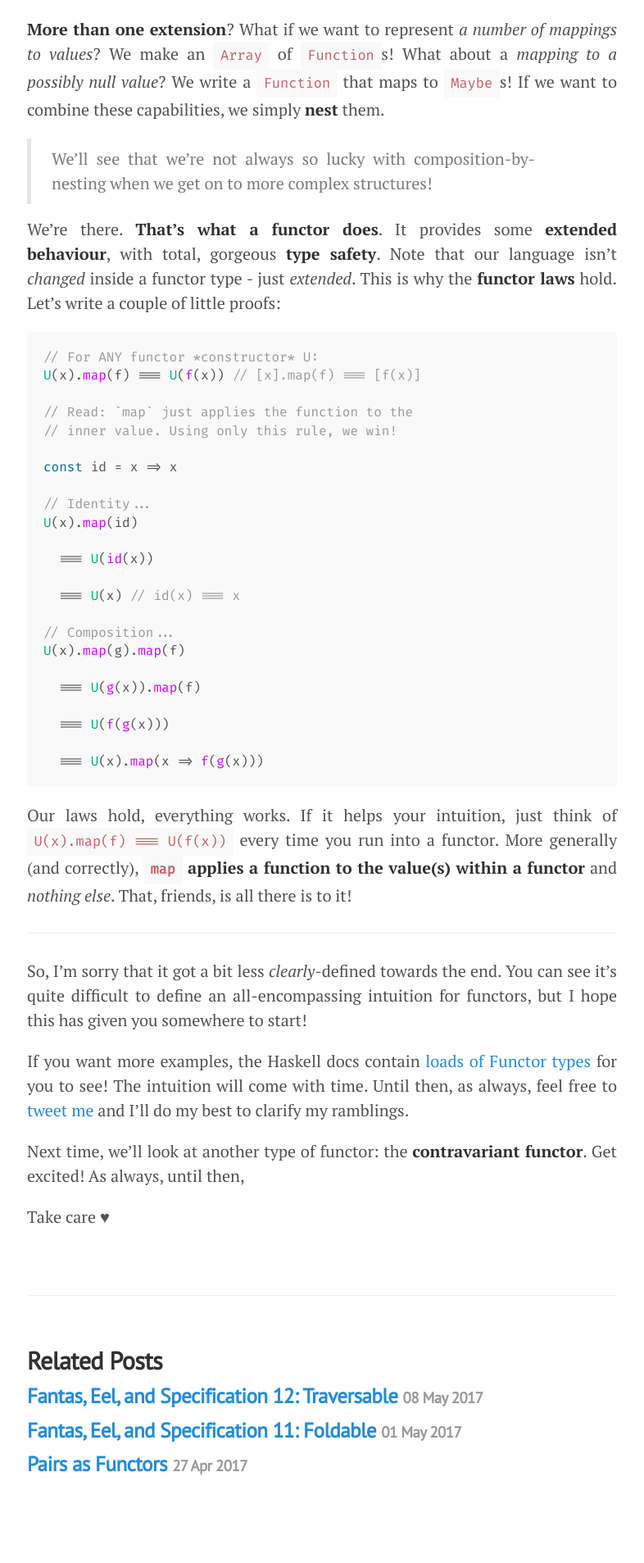
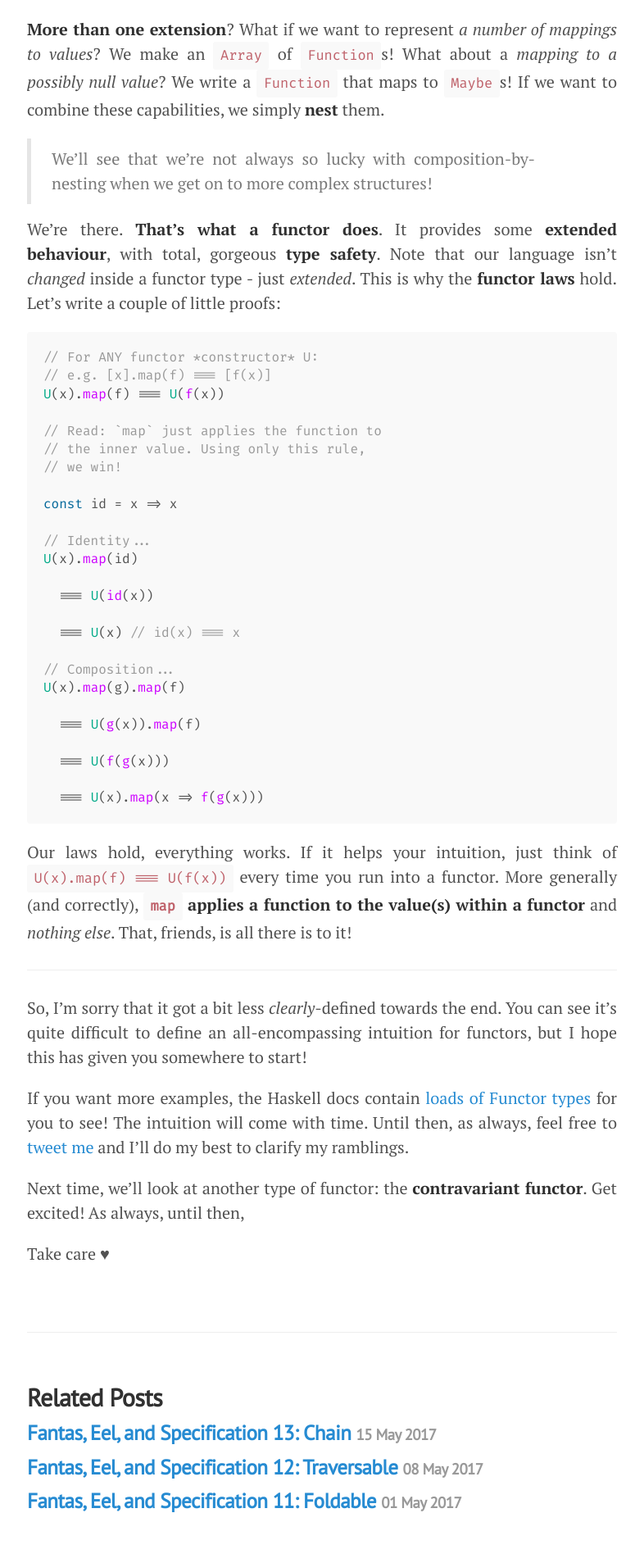
Before and after one commit to i-am-tom/i-am-tom.github.io, a Jekyll site: the page built from _posts/2017-03-27-fantas-eel-and-specification-6.md, in a window 1280 px wide. Shown: the part 2836-4743 px from the top of the page at 82% size, without its empty margins (247-1033 px from the left). Built offline with Jekyll 4.4.1, drawn with Linux system fonts in a browser that asks for light colours; comment, search, counter and statistics services are not loaded; before the commit the page ends 4698 px from its top, so only the background shows below that; some of the changed lines change nothing that is shown.

Commit message:
CHAIN
The Chain post is up! We're two away from the feared monad tutorial.

````diff
--- a/_posts/2017-03-27-fantas-eel-and-specification-6.md
+++ b/_posts/2017-03-27-fantas-eel-and-specification-6.md
@@ -66,10 +66,12 @@
 
 ```javascript
 // For ANY functor *constructor* U:
-U(x).map(f) === U(f(x)) // [x].map(f) === [f(x)]
+// e.g. [x].map(f) === [f(x)]
+U(x).map(f) === U(f(x))
 
-// Read: `map` just applies the function to the
-// inner value. Using only this rule, we win!
+// Read: `map` just applies the function to
+// the inner value. Using only this rule,
+// we win!
 
 const id = x => x
 
--- /dev/null
+++ b/_posts/2017-05-15-fantas-eel-and-specification-13.md
@@ -0,0 +1,343 @@
+---
+layout: post
+title: "Fantas, Eel, and Specification 13: Chain"
+description: Context composition
+---
+
+_You told me to **leave you alone**. My Papa said, "**Come on home**". My doctor said, "**Take it easy**", but your lovin' is **much too strong**. I'm added to your... `Chain`, `Chain`, `Chain`_! Maybe we didn't compose _that_ one, but we're going to `compose` plenty of things today!
+
+Let's take a moment to recap a few previous posts. When [we covered `Functor`](/2017/03/27/fantas-eel-and-specification-6/), we saw that functors created **contexts** in which our "language" could be **extended**:
+
+```haskell
+a :: a -> [b]        -- Multiple results
+m :: a -> Maybe b    -- Possible failure
+e :: a -> Either e b -- Possible exception
+t :: a -> Task e b   -- Async action
+```
+
+We've also seen that [`Applicative` functors](/2017/04/10/fantas-eel-and-specification-8/)' contexts can be **combined** to give us cool tricks like parallel `Task` actions and [`Traversable`](/2017/05/08/fantas-eel-and-specification-12/):
+
+```javascript
+// Just([-1, -2, -3])
+;[1, 2, 3].traverse(Maybe, x => Just(-x))
+
+// Logs 50 (after only 2000ms!)
+lift2(
+  x => y => x + y,
+
+  new Task((_, res) =>
+    setTimeout(
+      () => res(20),
+      2000)),
+
+  new Task((_, res) =>
+    setTimeout(
+      () => res(30),
+      1000)))
+.fork(
+  _ => console.error('???'),
+  x => console.log(x))
+```
+
+There's one thing we _can't_ do, though. What if we want to `compose` two `Functor`-returning functions? Take a look at this example:
+
+```javascript
+//+ prop :: String -> StrMap a -> a
+const prop = k => xs =>
+  k in xs ? Just(xs[k])
+          : Nothing
+
+const data = { a: { b: { c: 2 } } }
+const map = f => xs => xs.map(f)
+
+// How do we get to the 2?
+prop('a')(data) // Just({ b: { c: 2 } })
+.map(prop('b')) // Just(Just({ c: 2 }))
+.map(map(prop('c'))) // Just(Just(Just(2)))
+
+// And if we fail?
+prop('a')(data) // Just({ b: { c: 2 }})
+.map(prop('badger')) // Just(Nothing)
+.map(map(prop('c'))) // Just(Nothing)
+```
+
+So, we **can** get to the `2`, but not without a lot of **mess**. We `map` more and more each time, when all we _really_ want is a `Just 2` if it works and a `Nothing` if it doesn't. What we're missing is a way to **flatten** layers of `Maybe`. Enter `join`:
+
+```javascript
+//+ join :: Maybe (Maybe a) ~> Maybe a
+Maybe.prototype.join = function () {
+  return this.cata({
+    Just: x => x,
+    Nothing: () => Nothing
+  })
+}
+
+prop('a')(data) // Just({ b: { c: 2 } })
+.map(prop('b')).join() // Just({ c: 2 })
+.map(prop('c')).join() // Just(2)
+
+prop('a')(data) // Just({ b: { c: 2 } })
+.map(prop('badger')).join() // Nothing
+.map(prop('c')).join() // Nothing
+```
+
+We seem to have **solved** our problem! Each time we `map` with a `Maybe`-returning function, we call `join` to flatten the two `Maybe` layers into one. `map`, `join`, `map`, `join`, and so on. Back in [the `Traversable` post](/2017/05/08/fantas-eel-and-specification-12/), we saw that the `map`/`sequence` pattern was common enough that we gave it an alias: `traverse`. Wouldn't you know it, the same applies here: the `map`/`join` pattern is so common, we call it `chain`.
+
+```javascript
+//+ chain :: Maybe a ~> (a -> Maybe b)
+//+                  -> Maybe b
+Maybe.prototype.chain = function (f) {
+  return this.cata({
+    Just: f,
+    Nothing: () => this // Do nothing
+  })
+}
+
+// Just like `sequence` is `traverse` with
+// `id`,  `join` is `chain` with `id`!
+//+ join :: Chain m => m (m a) ~> m a
+const join = xs => xs.chain(x => x)
+
+// Our example one more time...
+prop('a')(data) // Just({ b: { c: 2 } })
+.chain(prop('b')) // Just({ c: 2 })
+.chain(prop('c')) // Just(2)
+```
+
+**So many parallels!** Now, this fancy little pattern is useful far beyond an occasional `Maybe`. It turns out that we can unlock a **lot** of behaviour this way:
+
+```javascript
+//+ chain :: Either e a
+//+       ~> (a -> Either e b)
+//+       -> Either e b
+Either.prototype.chain = function (f) {
+  return this.cata({
+    Right: f,
+    Left: _ => this // Do nothing
+  })
+}
+
+const sqrt = x => x < 0
+  ? Left('Hey, no!')
+  : Right(Math.sqrt(x))
+
+Right(16)
+.chain(sqrt) // Right(4)
+.chain(sqrt) // Right(2)
+
+Right(81)
+.chain(sqrt)  // Right(9)
+.map(x => -x) // Right(-9) 😮
+.chain(sqrt)  // Left('Hey, no!')
+.map(x => -x) // Left('Hey, no!')
+
+Left('eep')
+.chain(sqrt) // Left('eep')
+```
+
+Just as `Maybe`'s `chain` would carry forward a `Nothing`, `Either`'s will carry forward the first `Left`. We can then chain a bunch of `Either`-returning functions and get the first `Left` if anything goes wrong - just like **throwing exceptions**! With `Either`, we can model exceptions in a **completely pure way**. **Pure**. Savour this moment. We **fixed** exceptions.
+
+This one's **exciting**, right? Let's see what `Array` can do:
+
+```javascript
+//+ chain :: Array a
+//+       ~> (a -> Array b)
+//+       -> Array b
+Array.prototype.chain = function (f) {
+  // Map, then concat the results.
+  return [].concat(... this.map(f))
+}
+
+// NB: **totally** made up.
+const flights = {
+  ATL: ['LAX', 'DFW'],
+  ORD: ['DEN'],
+  LAX: ['JFK', 'ATL'],
+  DEN: ['ATL', 'ORD', 'DFW'],
+  JFK: ['LAX', 'DEN']
+}
+
+//- Where can I go from airport X?
+//+ whereNext :: String -> [String]
+const whereNext = x => flights[x] || []
+
+// JFK, ATL
+whereNext('LAX')
+
+// LAX, DEN, LAX, DFW
+.chain(whereNext)
+
+// JFK, ATL, ATL, ORD, DFW, JFK, ATL
+.chain(whereNext)
+```
+
+With `Array`, we `map` with some `Array`-returning function, then flatten all the results into one list. `map` and `join`, just like everything else! Here, we're essentially **traversing a graph**, and building up a list of **possible positions** after each **step**. In fact, languages like [**PureScript** use `chain` to model **loops**](https://github.com/purescript/purescript/wiki/Differences-from-Haskell#array-comprehensions)_*_:
+
+```javascript
+//- An ugly implementation for range.
+//+ range :: (Int, Int) -> [Int]
+const range = (from, to) =>
+  [... Array(to - from)]
+  .map((_, i) => i + from)
+
+//- The example from that link in JS.
+//+ factors :: Int -> [Pair Int Int]
+const factors = n =>
+  range(1, n).chain(a =>
+    range(1, a).chain(b =>
+      a * b !== n
+      ? []
+      : [ Pair(a, b) ]))
+
+// (4, 5), (2, 10)
+factors(20)
+```
+
+---
+
+Now, let's talk about [our `Task` type](https://github.com/folktale/data.task)<sup>†</sup>. We've seen that, with its `Apply` implementation, we get **parallelism for free**. However, we haven't actually talked about how to get **serial** behaviour. For example, what if we wanted to do some AJAX to get a _user_, and then use the result to get their _friends_? Well, `chain` would appear to be exactly what we need:
+
+```javascript
+//+ getUser :: String -> Task e Int
+const getUser = email => new Task(
+  (rej, res) => API.getUser(email)
+                .map(x => x.id)
+                .then(res)
+                .catch(rej))
+
+//+ getFriendsOf :: Int -> Task e [User]
+const getFriends = id => new Task(
+  (rej, res) => API.getFriends(id)
+                .then(res)
+                .catch(rej))
+
+// Task e [User] - hooray?
+getUser('test@test.com').chain(getFriends)
+```
+
+It turns out this behaviour **is** defined on our `Task` type, so we can `chain` together `Task` objects to get **sequencing** when we need it, and `ap` them together for **free parallelism**. Before we get _too_ excited, though, let's talk about what's **wrong** here.
+
+If a type **lawfully** implements `Chain` (and hence `Apply` and `Functor`), we can **derive** `ap` using `chain` and `map`:
+
+```javascript
+//+ ap :: Chain m => m a ~> m (a -> b) -> m b
+MyType.prototype.ap = function (fs) {
+  return fs.chain(f => this.map(f))
+}
+```
+
+**So what**? Well, this `ap` doesn't behave like the `ap` we already have. Most importantly, there's **no parallelism**! Houston, **we have a problem**. In the case of `Task`, either the `ap` or `chain` method is therefore **unlawful**.
+
+> There have been [similar discussions](https://github.com/ekmett/either/pull/38#issuecomment-95688646) that are worth reading for more background, but this point is quite an _advanced_ discussion, so brace yourself.
+
+This means that, to write **law-obiding** code, we need to accept that either our `ap` method is wrong, or our `chain` method shouldn't exist. _Personally, I've always chosen to view `chain` as the "problem method", and asserted that `Task` is an `Applicative` but **not** a `Chain`_. What we **should** do is **convert** our `Task` to some "sequential" type when we want to do something sequential:
+
+```javascript
+// A "sequential" async type.
+const Promise = require('fantasy-promises')
+
+// For "errors" within Promise.
+const { Left, Right }
+  = require('fantasy-eithers')
+
+//- Convert a Task to a Promise
+//+ taskToPromise :: Task e a
+//+               -> Promise (Either e a)
+const taskToPromise = task => Promise(
+  res => task.fork(e => res(Left(e)),
+                   x => res(Right(x))))
+
+//+ promiseToTask :: Promise (Either e a)
+//+               -> Task e a
+const promiseToTask = promise =>
+  new Task((rej, res) =>
+    promise.fork(either =>
+      either.cata({
+        Left: rej,
+        Right: res
+      })
+    )
+  )
+
+//- Finally...
+//+ andThen :: Task e a ~> (a -> Task e b)
+//+                     -> Task e b
+Task.prototype.andThen = function (f) {
+  return promiseToTask(
+    taskToPromise(this)
+    .chain(either => either.cata({
+      // We "lift" failure using Promise'
+      // Applicative instance.
+      Left: _ => Promise.of(either),
+
+      Right: x => taskToPromise(f(x))
+    }))
+  )
+}
+
+//- ... which gives us:
+getUser('test@test.com')
+.andThen(getFriends)
+```
+
+**Big and scary**, but don't panic. Here, we're taking advantage of the **natural transformation** between `Task` and the composition of `Promise` and `Either e` in **both** directions: we move to a **sequential** context, do something sequential, then move back to the **parallel** context.
+
+With `promiseToTask` and `taskToPromise`, we can convert any `Promise` into a `Task` and vice versa. This is exactly what we need in order to say that `Promise` and `Task` are **isomorphic**!
+
+> **Isomorphisms** come up a lot to avoid these problems: if we can "convert" a type into another type with a required **capability**, and then convert it back, it's as good as having that capability in our **original** type! The difference is, however, that we're not breaking the **laws**.
+
+Of course, you could just as easily go ahead and use `chain`, and accept that it is **badly-behaved**. That's cool, as long as you're **aware** of this, and know to expect some **unexpected** results. You could also write a simple implementation of `andThen`:
+
+```javascript
+//+ No intermediate type!
+Task.prototype.andThen = function (f) {
+  return new Task((rej, res) =>
+    this.fork(rej, x =>
+      f(x).fork(rej, res))
+  )
+}
+```
+
+It's really down to you, but the _lengthier_ method means that we neatly separate our **parallel** and **sequential** types, and can know what behaviour is expected in each. `Task`'s author wrote a [blog post on async control](http://robotlolita.me/2014/03/20/a-monad-in-practicality-controlling-time.html), which may shed more light here.
+
+---
+
+We've seen what `chain` does: `map` then `join`. This is why you'll hear it called `flatMap` sometimes: it `maps` and then "flattens" two layers of `Chain` type into one. You might also hear `concatMap` (named after `Array`'s particular implementation) or `bind`.
+
+We've also seen that we can define `ap` in terms of `chain` in a way that will work for **any** law-obiding type. _If you don't believe me, try it with `Maybe`, `Either`, or `Array`_! This, however, isn't the only **rule** that we have to follow. There's one, very _familiar_, **law** that comes with this class:
+
+```javascript
+// Associativity.
+m.chain(f).chain(g)
+  === m.chain(x => x.chain(g))
+
+// Remember Semigroups?
+a.concat(b).concat(c)
+  === a.concat(b.concat(c))
+```
+
+Just as `Semigroup` was associative at **value**-level, and `Apply` was associative at **context**-level, we can see that `Chain` seems to be associative at an **order**-level: unlike `Apply`, which we saw would freely allow for parallelism, `Chain` **implies order**. Just look at the type of `chain`:
+
+```haskell
+chain :: Chain m => m a
+                 ~> (a -> m b)
+                 -> m b
+```
+
+Our `chain` function is useless until we know what the `a` in `m a` is. How can we `chain` a function on a `Promise` until the first part has completed? How can we `chain` a function on a `Maybe` until we know whether the first part failed? With `chain`, we finally have a way to **encode** order into our programs, and strictly **forbid** parallelism when we need to.
+
+I think it's **amazing** that we managed to achieve all that we have so far _without_ this concept! We're so used to order being determined by the ordering of the lines in our file, but that's because of **state**: we can't mix those lines up because they may depend on one another.
+
+With **purely-functional** code, we know that can't be true, and that all dependencies are **explicit**. Who cares which side of an `ap` gets calculated first? Who cares whether a `map` happens now or later? Until we `fork` or `extract` a value from a `Functor`, it's just not important - it's an **implementation detail**!
+
+A note to end on: for `Semigroup`, we had `Monoid`, which brought the **empty value**. For `Apply`, we had `Applicative`, which brought the **pure context**. Seems logical that `Chain` would have a similar partner, right? We'll get to it in a _fortnight_.
+
+Until then, mess around with [this post's Gist](https://gist.github.com/i-am-tom/f7b6059ee739764b56e702a612090d27), and **`chain` all the things**! With **parallel** and **sequential** power, you actually now have **everything** you need to write any app in an **entirely pure** manner. Check out [the `fantasy-io` library](https://github.com/fantasyland/fantasy-io) to see how we can encode **any** IO in a `Chain` type and completely **remove** the need for **state**. Go on: **I dare you**!
+
+&hearts;
+
+<iframe src="https://open.spotify.com/embed/track/2oZmMp5M6L0Rh7G84Um2tF" width="300" height="80" frameborder="0" allowtransparency="true"></iframe>
+
+_* `do` notation really just connects each line with a `chain` call (or `bind`, as it's known in Haskell/PureScript). Here's [more information on `do`](https://en.wikibooks.org/wiki/Haskell/do_notation#Just_sugar), but I wouldn't worry too much at this stage._
+
+_<sup>†</sup> Hat-tip to [@safareli](https://twitter.com/safareli/), who reminded me to include this bit!_
--- a/css/lanyon.css
+++ b/css/lanyon.css
@@ -437,3 +437,10 @@
 }
 
 .related-posts li a:hover small { color: inherit }
+
+/* -- Embedded media -- */
+
+iframe {
+  display: block;
+  margin: 20px auto 40px;
+}
````
